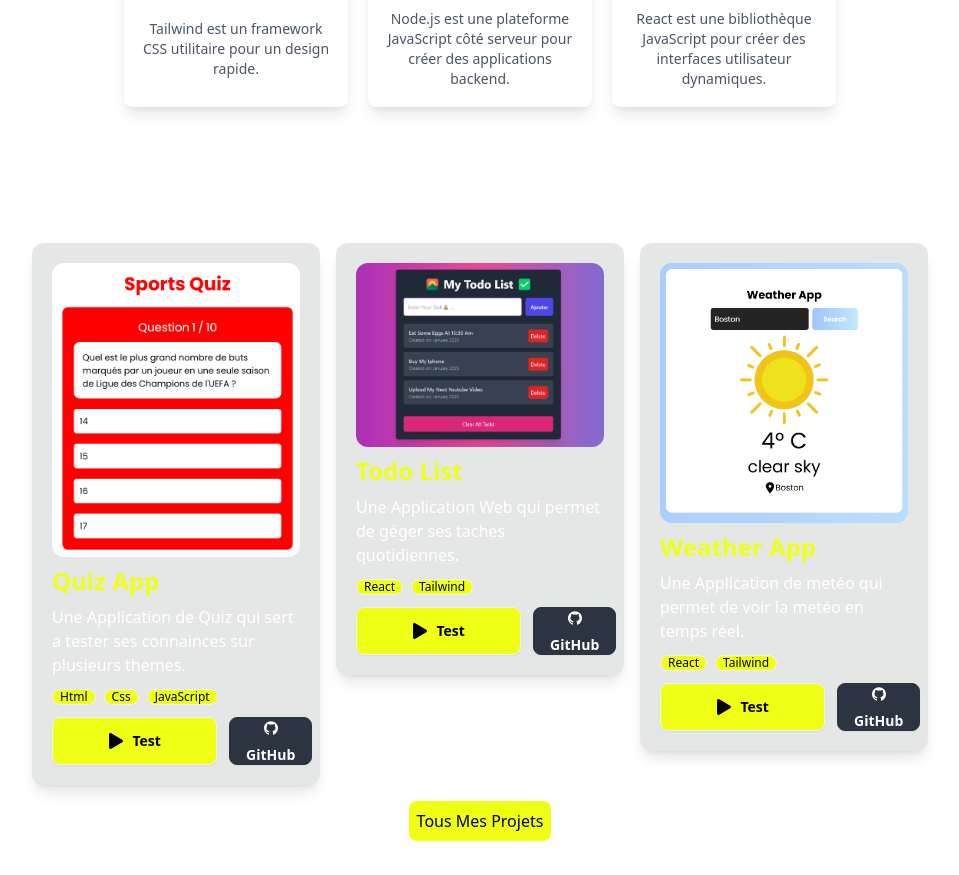
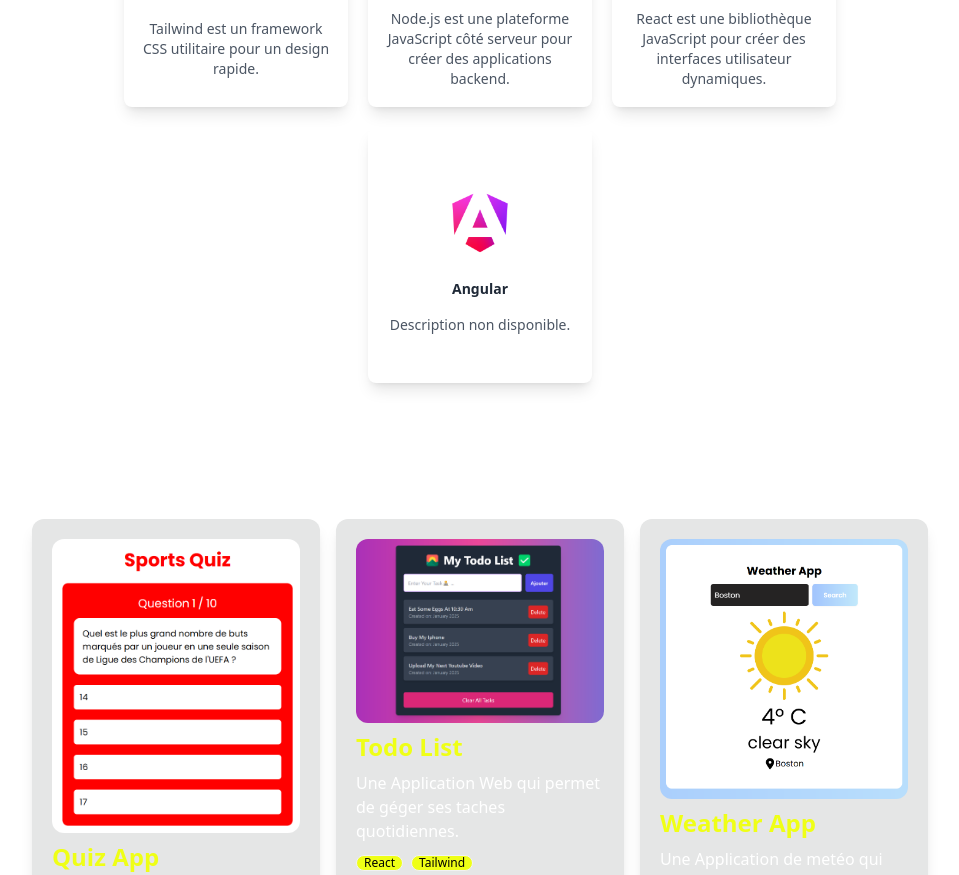
Before and after one commit to inouss24-dev/My-Portfolio, a React (Vite) app: page / in a window 1280 px wide. Shown: the part 2305-3180 px from the top of the page, without its empty margins (160-1119 px from the left). Built offline with nearby package versions, Linux system fonts and the light colour scheme.

Commit message:
add angular as new skills

```diff
--- a/src/components/Skill.jsx
+++ b/src/components/Skill.jsx
@@ -4,6 +4,7 @@ import imgREACT from "../assets/techno/react.png";
 import imgHTML from "../assets/techno/html.png";
 import imgNODE from "../assets/techno/node-js.png";
 import imgTAILWIND from "../assets/techno/tailwind.png";
+import imgANGULAR from "../assets/techno/Angular.png";
 
 const skills = [
   {
@@ -36,6 +37,11 @@ const skills = [
     name: "React",
     image: imgREACT,
   },
+  {
+    id: 7,
+    name: "Angular",
+    image: imgANGULAR
+  }
 ];
 const getSkillDescription = (name) => {
   const descriptions = {
```
Also changed, not shown: src/assets/techno/Angular.png (added).
